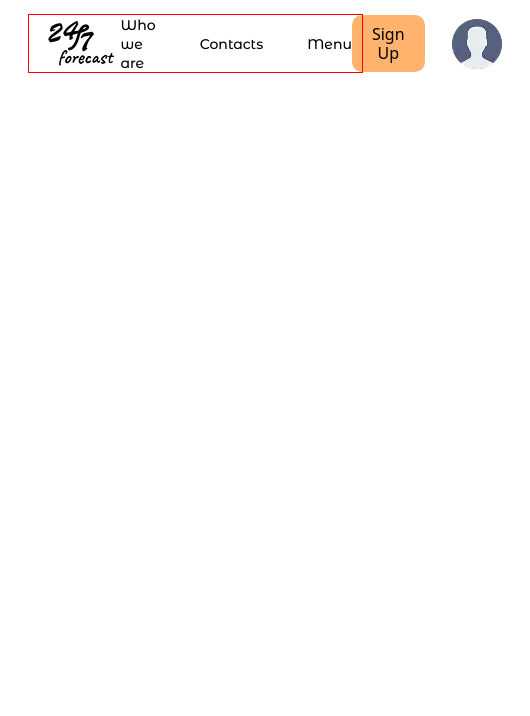
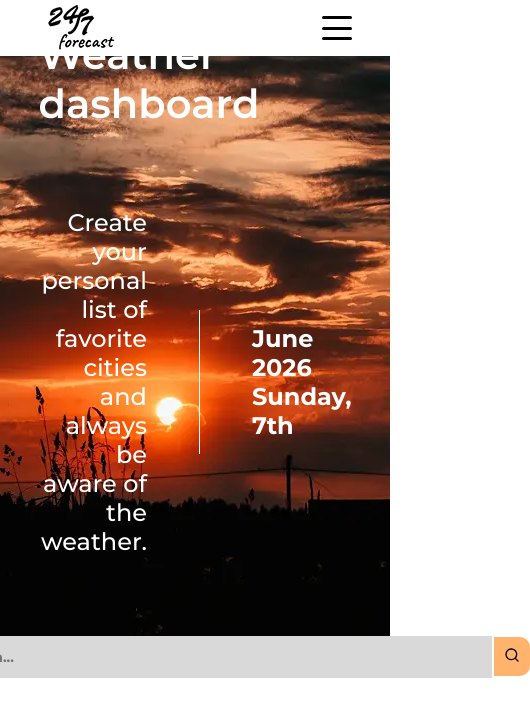
Before and after one commit to novosadnazar/weather-project, a React (Vite) app: page / in a window 390 px wide. Shown: the top 716 px of the page, 530 px wide, since content can reach past the window. Built offline with nearby package versions, Linux system fonts and the light colour scheme; a web font is replaced by a local one.

Commit message:
full header and hero

```diff
--- a/package.json
+++ b/package.json
@@ -13,9 +13,11 @@
     "preview": "vite preview"
   },
   "dependencies": {
+    "date-fns": "^4.4.0",
     "gh-pages": "^6.3.0",
     "react": "^19.2.6",
-    "react-dom": "^19.2.6"
+    "react-dom": "^19.2.6",
+    "react-icons": "^5.6.0"
   },
   "devDependencies": {
     "@eslint/js": "^10.0.1",
--- a/src/App.jsx
+++ b/src/App.jsx
@@ -3,6 +3,7 @@ import './App.css'
 import "./index.css"
 import Header from './components/Header/Header'
 import Modal from './components/Modal/Modal';
+import Hero from './components/Hero/Hero';
 
 function App() {
 const [open, setOpen] = useState(false)
@@ -15,6 +16,7 @@ const [open, setOpen] = useState(false)
     <>
       <Header onToggle={handleToggleModal} />
       {open && <Modal onToggle={handleToggleModal} />}
+      <Hero />
     </>
   );
 
--- a/src/components/Header/Header.jsx
+++ b/src/components/Header/Header.jsx
@@ -1,53 +1,157 @@
+// import style from "./Header.module.css";
+// import headerLogo from "../../assets/img/header-logo.png";
+// import headerUser from "../../assets/img/header-user.png";
+
+// const Header = ({ onToggle }) => {
+
+
+//   return (
+//     <>
+//       <header className={style.header}>
+//         <div className={`container ${style.headerContainer}`}>
+//           <a href="./index.html" className={style.headerLink}>
+//             <img src={headerLogo} alt="logo" className={style.headerLogo} />
+//           </a>
+
+//           <nav className={style.headerNav}>
+//             <ul className={style.navList}>
+//               <li className={style.navItem}>
+//                 <a href="#" className={style.navLink}>
+//                   Who we are
+//                 </a>
+//               </li>
+//               <li className={style.navItem}>
+//                 <a href="#" className={style.navLink}>
+//                   Contacts
+//                 </a>
+//               </li>
+//               <li className={style.navItem}>
+//                 <a href="#" className={style.navLink}>
+//                   Menu
+//                 </a>
+//               </li>
+//             </ul>
+//           </nav>
+
+//           <ul className={style.headerList}>
+//             <li className={style.headerItem}>
+//               <button type="button" className={style.headerBtn} onClick={onToggle}>
+//                 Sign Up
+//               </button>
+//             </li>
+//             <li className={style.headerItem}>
+//               <img src={headerUser} alt="user-logo" />
+//             </li>
+//           </ul>
+//         </div>
+//       </header>
+
+
+//     </>
+//   );
+// };
+
+// export default Header;
+
+
+import { useState } from "react";
 import style from "./Header.module.css";
 import headerLogo from "../../assets/img/header-logo.png";
 import headerUser from "../../assets/img/header-user.png";
 
 const Header = ({ onToggle }) => {
+  const [isMenuOpen, setIsMenuOpen] = useState(false);
 
+  const toggleMobileMenu = () => {
+    setIsMenuOpen(!isMenuOpen);
+  };
+
+  const handleLinkClick = () => {
+    setIsMenuOpen(false);
+  };
 
   return (
-    <>
     <header className={style.header}>
       <div className={`container ${style.headerContainer}`}>
+        {/* Логотип сайту */}
         <a href="./index.html" className={style.headerLink}>
           <img src={headerLogo} alt="logo" className={style.headerLogo} />
         </a>
 
-          <nav className={style.headerNav}>
+        {/* Навігаційне меню */}
+        <nav
+          className={`${style.headerNav} ${isMenuOpen ? style.navOpen : ""}`}
+        >
           <ul className={style.navList}>
             <li className={style.navItem}>
-                <a href="#" className={style.navLink}>
+              <a href="#" className={style.navLink} onClick={handleLinkClick}>
                 Who we are
               </a>
             </li>
             <li className={style.navItem}>
-                <a href="#" className={style.navLink}>
+              <a href="#" className={style.navLink} onClick={handleLinkClick}>
                 Contacts
               </a>
             </li>
             <li className={style.navItem}>
-                <a href="#" className={style.navLink}>
+              <a href="#" className={style.navLink} onClick={handleLinkClick}>
                 Menu
               </a>
+            </li>
+
+            {/* ЦІ ЕЛЕМЕНТИ БУДЕ ВИДНО ТІЛЬКИ В МОБІЛЬНОМУ БУРГЕРІ */}
+            <li className={style.mobileOnlyItem}>
+              <button
+                type="button"
+                className={style.headerBtn}
+                onClick={() => {
+                  onToggle();
+                  handleLinkClick();
+                }}
+              >
+                Sign Up
+              </button>
+            </li>
+            <li className={style.mobileOnlyItem}>
+              <div className={style.mobileUserWrapper}>
+                <img src={headerUser} alt="user-logo" />
+                <span className={style.mobileUserText}>Profile</span>
+              </div>
             </li>
           </ul>
         </nav>
 
+        {/* Права частина хедера (для десктопа + кнопка бургера) */}
         <ul className={style.headerList}>
-            <li className={style.headerItem}>
-              <button type="button" className={style.headerBtn} onClick={onToggle}>
+          {/* ЦІ ДВА ЕЛЕМЕНТИ СХОВАЮТЬСЯ НА МОБІЛЦІ */}
+          <li className={`${style.headerItem} ${style.desktopOnly}`}>
+            <button
+              type="button"
+              className={style.headerBtn}
+              onClick={onToggle}
+            >
               Sign Up
             </button>
           </li>
-            <li className={style.headerItem}>
+          <li className={`${style.headerItem} ${style.desktopOnly}`}>
             <img src={headerUser} alt="user-logo" />
+          </li>
+
+          {/* Кнопка-бургер (показується тільки на мобілці) */}
+          <li className={style.burgerItem}>
+            <button
+              type="button"
+              className={`${style.burgerBtn} ${
+                isMenuOpen ? style.burgerActive : ""
+              }`}
+              onClick={toggleMobileMenu}
+            >
+              <span></span>
+            </button>
           </li>
         </ul>
       </div>
     </header>
-
-
-    </>
   );
 };
 
--- a/src/components/Header/Header.module.css
+++ b/src/components/Header/Header.module.css
@@ -1,4 +1,4 @@
-
+/*
 .header {
   width: 100%;
   background-color: #ffffff;
@@ -61,3 +61,198 @@ transition: background-color 0.5s ease;
   background-color: #f68b26;
 
 }
+ */
+
+
+.header {
+  width: 100%;
+  background-color: #ffffff;
+  position: relative;
+  z-index: 10;
+}
+
+.headerContainer {
+  display: flex;
+  align-items: center;
+  justify-content: space-between;
+  width: 100%;
+}
+
+.headerLink {
+  width: 82px;
+  height: 56px;
+}
+
+.navList {
+  display: flex;
+  gap: 44px;
+  align-items: center;
+}
+
+.navLink {
+  color: #000;
+  font-family: "Montserrat Alternates", sans-serif;
+  font-size: 14px;
+  font-weight: 500;
+  line-height: normal;
+  transition: color 0.5s ease;
+}
+
+.navLink:hover {
+    color: #FFB36C;
+}
+
+.headerList {
+  display: flex;
+  align-items: center;
+  gap: 27px;
+}
+
+.headerBtn {
+  padding: 10px 20px;
+  justify-content: center;
+  align-items: center;
+  gap: 10px;
+  border-radius: 10px;
+  background-color: #FFB36C;
+  transition: background-color 0.5s ease;
+  border: none;
+  cursor: pointer;
+  font-family: "Montserrat Alternates", sans-serif;
+  font-size: 14px;
+  font-weight: 500;
+}
+
+.headerBtn:hover {
+  color: #ffffff;
+  background-color: #f68b26;
+}
+
+
+.mobileOnlyItem {
+  display: none;
+}
+
+.burgerItem {
+  display: none;
+}
+
+
+
+@media (max-width: 767px) {
+
+
+  .desktopOnly {
+    display: none;
+  }
+
+
+  .headerNav {
+    position: absolute;
+    top: 100%;
+    left: 0;
+    width: 100%;
+    background-color: #ffffff;
+    box-shadow: 0px 15px 20px rgba(0, 0, 0, 0.1);
+
+
+    max-height: 0;
+    overflow: hidden;
+    transition: max-height 0.4s ease-in-out, padding 0.4s ease-in-out;
+    padding: 0 20px;
+  }
+
+
+  .navOpen {
+    max-height: 450px;
+    padding-top: 24px;
+    padding-bottom: 24px;
+  }
+
+
+  .navList {
+    flex-direction: column;
+    align-items: flex-start;
+    gap: 24px;
+  }
+
+  .navLink {
+    font-size: 18px;
+    width: 100%;
+    display: block;
+  }
+
+
+  .mobileOnlyItem {
+    display: block;
+    width: 100%;
+  }
+
+
+  .mobileOnlyItem .headerBtn {
+    width: 100%;
+    box-sizing: border-box;
+    padding: 14px;
+    font-size: 16px;
+  }
+
+
+  .mobileUserWrapper {
+    display: flex;
+    align-items: center;
+    gap: 12px;
+    padding-top: 10px;
+    border-top: 1px solid #eeeeee;
+    width: 100%;
+  }
+
+  .mobileUserText {
+    font-family: "Montserrat Alternates", sans-serif;
+    font-size: 16px;
+    font-weight: 500;
+    color: #000;
+  }
+
+
+  .burgerItem {
+    display: block;
+  }
+
+  .burgerBtn {
+    width: 30px;
+    height: 24px;
+    position: relative;
+    background: transparent;
+    border: none;
+    cursor: pointer;
+    display: flex;
+    align-items: center;
+    justify-content: center;
+  }
+
+  .burgerBtn span,
+  .burgerBtn::before,
+  .burgerBtn::after {
+    content: "";
+    position: absolute;
+    width: 100%;
+    height: 3px;
+    background-color: #000000;
+    border-radius: 2px;
+    transition: transform 0.3s ease, opacity 0.3s ease;
+  }
+
+  .burgerBtn::before { top: 0; }
+  .burgerBtn::after { bottom: 0; }
+
+
+  .burgerActive span {
+    opacity: 0;
+  }
+  .burgerActive::before {
+    transform: translateY(10px) rotate(45deg);
+  }
+  .burgerActive::after {
+    transform: translateY(-11px) rotate(-45deg);
+  }
+}
--- /dev/null
+++ b/src/components/Hero/Hero.jsx
@@ -0,0 +1,39 @@
+import { format } from "date-fns";
+import style from "./Hero.module.css";
+import { FiSearch } from "react-icons/fi";
+import heroBg from "../../assets/img/hero-fon.webp";
+const Hero = () => {
+  const today = new Date();
+  const monthYear = format(today, "MMMM yyyy");
+  const weekdayDay = format(today, "eeee, do");
+
+  return (
+    <section
+      className={style.hero}
+      style={{ backgroundImage: `url(${heroBg})` }}
+    >
+      <div className={`container ${style.heroContainer}`}>
+        <h1 className={style.heroTitle}>Weather dashboard</h1>
+        <div className={style.heroBox}>
+          <p className={style.heroText}>
+            Create your personal list of
+            <br /> favorite cities and always
+            <br /> be aware of the weather.
+          </p>
+
+          <div className={style.heroLine}></div>
+          <span className={style.heroDate}>
+            {monthYear} <br />
+            {weekdayDay}
+          </span>
+        </div>
+        <div className={style.heroBoxe}>
+                  <input type="text" placeholder="Search location..." className={style.heroInput} />
+                  <button type="submit" className={style.heroButton} > <FiSearch /></button>
+        </div>
+      </div>
+    </section>
+  );
+};
+
+export default Hero;
--- /dev/null
+++ b/src/components/Hero/Hero.module.css
@@ -0,0 +1,87 @@
+.hero{
+
+background-repeat: no-repeat;
+  background-position: center;
+  background-size: cover;
+  background-color: rgba(0, 0, 0, 0.48);
+  max-width: 1180px;
+  height: 595px;
+display: flex;
+align-items: center;
+justify-content: center;
+margin: 0 auto;
+}
+
+.heroTitle{
+color: #FFF;
+font-family: "Montserrat";
+font-size: 40px;
+font-weight: 600;
+line-height: normal;
+display: flex;
+justify-content: center;
+margin-bottom: 80px;
+}
+
+.heroBox{
+display: flex;
+align-items: center;
+justify-content: center;
+gap: 52px;
+}
+
+.heroText{
+color: #FFF;
+text-align: right;
+font-family: "Montserrat";
+font-size: 24px;
+font-weight: 500;
+line-height: normal;
+
+}
+
+.heroLine{
+width: 3px;
+height: 144px;
+background-color: #FFF;
+}
+
+.heroDate{
+    color: #FFF;
+font-family: "Montserrat";
+font-size: 24px;
+font-weight: 700;
+line-height: normal;
+
+}
+.heroBoxe{
+display: flex;
+justify-content: center;
+align-items: center;
+margin-top: 80px;
+}
+
+.heroInput{
+    color: #878787;
+font-family: "Montserrat";
+font-size: 14px;
+font-weight: 700;
+line-height: normal;
+border-radius: 10px 0 0 10px;
+background: #D9D9D9;
+padding-top: 12px;
+padding-bottom: 12px;
+padding-left: 29px;
+padding-right: 426px;
+border: none;
+}
+
+.heroButton{
+    background: #FFB36C;
+    padding-top: 10px;
+    padding-bottom: 10px;
+    padding-left: 10px;
+    padding-right: 10px;
+border-radius: 0 10px 10px 0;
+margin-left: 2px;
+}
--- a/src/index.css
+++ b/src/index.css
@@ -6,7 +6,8 @@
   margin-right: auto;
   padding-left: 10px;
   padding-right: 10px;
-  outline: 1px solid red;
+
+
 
   max-width: 333px;
 }
```
Also changed, not shown: src/assets/img/hero-fon.webp (added), 1 other file (tests, documents, lock files or other folders). Lines whose indentation alone changed are shown as unchanged.
